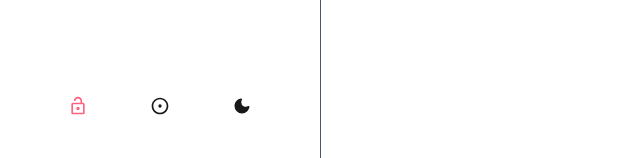
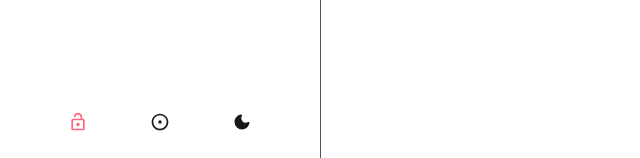
Before and after one commit to arnaugra/IndexedVault, a React (Vite) app: page / in a window 1280 px wide. Shown: the part 642-800 px from the top of the page, without its empty margins (0-640 px from the left). Built offline with nearby package versions, Linux system fonts and the light colour scheme.

Commit message:
feat Layout: add gap between elements in sidebar and adjust padding in SideTree

```diff
--- a/src/layouts/Layout.tsx
+++ b/src/layouts/Layout.tsx
@@ -51,13 +51,13 @@ function AppLayout({ children }: { children: React.ReactNode }) {
                 p-4
                 ${sidebarOpen ? "flex flex-col justify-between" : "hidden"}
                 h-[calc(100vh-4rem)]
-                flex flex-col justify-between
+                flex flex-col justify-between gap-4
                 row-start-2 row-end-3 col-start-1 col-end-2
                 xl:flex xl:row-start-2 xl:row-end-auto xl:col-start-1
             `}>
                 <SideTree />
 
-                <div className="flex justify-evenly gap-4 p-4">
+                <div className="flex justify-evenly gap-4 px-4">
 
                     <div className="tooltip flex items-center w-min" data-tip="Add Encryption Key">
                         <button className="btn btn-circle btn-ghost" onClick={() => setOpenModalEncrypt(true)}>
--- a/src/layouts/SideTree.tsx
+++ b/src/layouts/SideTree.tsx
@@ -42,7 +42,7 @@ function SideTree() {
     ]);
 
   return (
-    <ul className="menu w-full overflow-y-auto">
+    <ul className="menu w-full overflow-y-auto pr-0">
         <li>
         {tree.length === 0
             ?   <span className="flex gap-2 items-center pointer-events-none italic">
```
